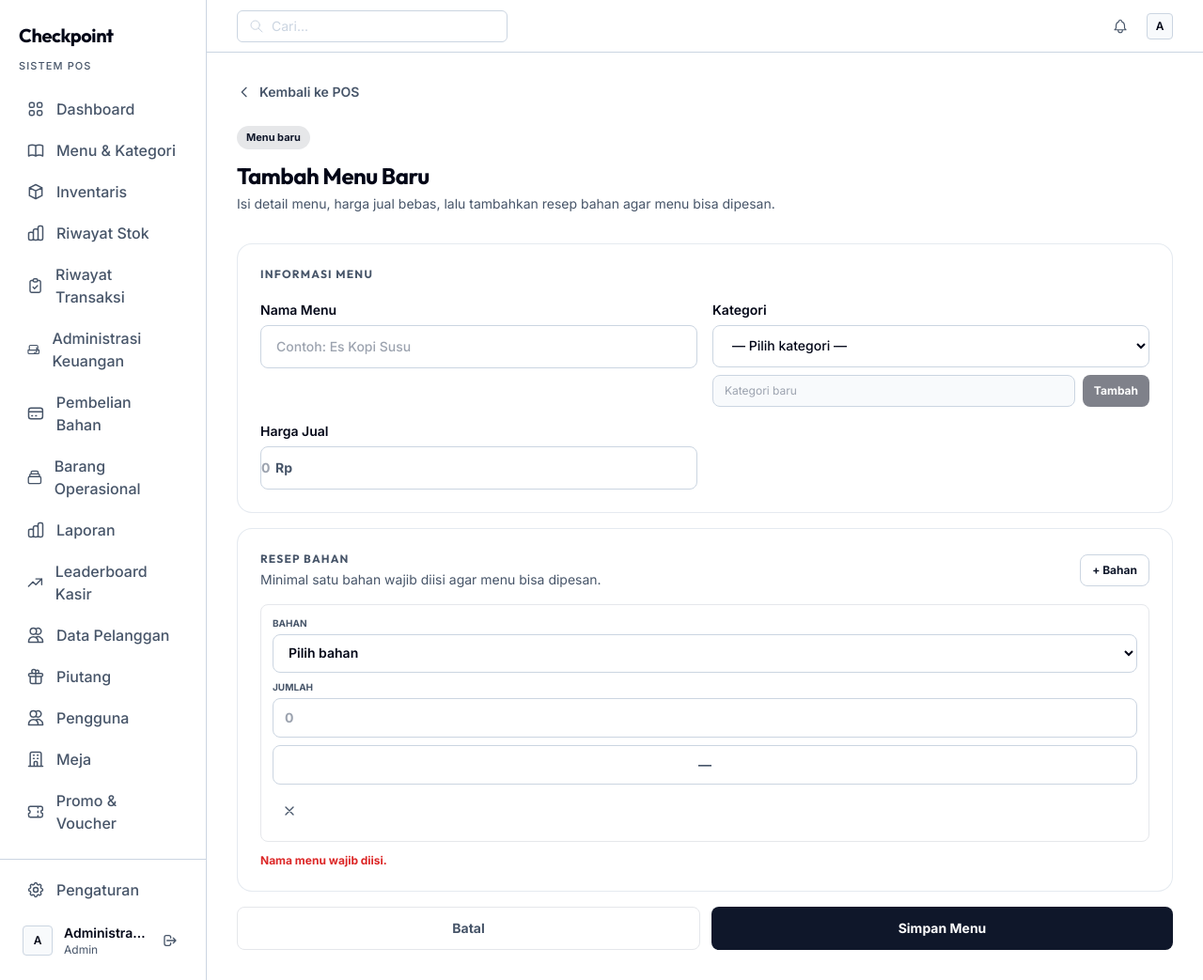
After one commit to dimsdevv/beanpay-pos, a PHP site: page /BeanPay/modules/kasir/tambah_menu.php in a window 1280 px wide. The commit adds this page. Shown: the whole page at 94% size. Run offline with PHP 8.4, Linux system fonts and the light colour scheme; a user stored in the database is signed in; data comes from the database, SQL or seed files in the repository; data that the repository does not hold is empty.

Commit message:
feat: halaman tambah menu kasir (tambah_menu.php) + navigasi sidebar

```diff
--- a/includes/sidebar.php
+++ b/includes/sidebar.php
@@ -118,6 +118,10 @@ function navClass($current_page, $target) {
                 <svg class="w-5 h-5" fill="none" stroke="currentColor" viewBox="0 0 24 24"><path stroke-linecap="round" stroke-linejoin="round" stroke-width="1.8" d="M3 10h18M7 15h1m4 0h1m-7 4h12a3 3 0 003-3V8a3 3 0 00-3-3H6a3 3 0 00-3 3v8a3 3 0 003 3z"/></svg>
                 Catat Pengeluaran
             </a>
+            <a href="<?= BASE_URL ?>/modules/kasir/tambah_menu.php" class="<?= navClass($current_page, 'tambah_menu.php') ?>">
+                <svg class="w-5 h-5" fill="none" stroke="currentColor" viewBox="0 0 24 24"><path stroke-linecap="round" stroke-linejoin="round" stroke-width="1.8" d="M12 4v16m8-8H4"/></svg>
+                Tambah Menu
+            </a>
             <a href="<?= BASE_URL ?>/modules/admin/piutang.php" class="<?= navClass($current_page, 'piutang.php') ?>">
                 <svg class="w-5 h-5" fill="none" stroke="currentColor" viewBox="0 0 24 24"><path stroke-linecap="round" stroke-linejoin="round" stroke-width="1.8" d="M12 8v13m0-13V6a2 2 0 112 2h-2zm0 0V5.5A2.5 2.5 0 109.5 8H12zm-7 4h14M5 12a2 2 0 110-4h14a2 2 0 110 4M5 12v7a2 2 0 002 2h10a2 2 0 002-2v-7"></path></svg>
                 Piutang
--- /dev/null
+++ b/modules/kasir/tambah_menu.php
@@ -0,0 +1,200 @@
+<?php
+$page_title = 'Tambah Menu';
+require_once __DIR__ . '/../../config/database.php';
+require_once __DIR__ . '/../../includes/auth.php';
+require_once __DIR__ . '/../../includes/helpers.php';
+
+requireRole(['kasir', 'admin']);
+requireCsrfToken();
+
+// Fetch categories & bahan baku
+$kategoris = $pdo->query("SELECT id, nama_kategori FROM kategori ORDER BY nama_kategori ASC")->fetchAll();
+$bahanList = $pdo->query("SELECT id, nama_bahan AS nama, satuan FROM bahan_baku ORDER BY nama_bahan ASC")->fetchAll();
+
+require_once __DIR__ . '/../../includes/header.php';
+require_once __DIR__ . '/../../includes/sidebar.php';
+?>
+
+<div x-data="tambahMenu()" class="max-w-3xl mx-auto">
+
+    <!-- Back Navigation -->
+    <a href="<?= BASE_URL ?>/modules/kasir/index.php" class="btn-press inline-flex items-center gap-2 text-sm font-semibold text-vibe-on-surface-variant hover:text-vibe-on-surface transition-colors mb-6 group">
+        <svg class="w-4 h-4 transition-transform group-hover:-translate-x-0.5" fill="none" stroke="currentColor" viewBox="0 0 24 24"><path stroke-linecap="round" stroke-linejoin="round" stroke-width="2" d="M15 19l-7-7 7-7"/></svg>
+        Kembali ke POS
+    </a>
+
+    <!-- Page Title -->
+    <div class="mb-8">
+        <div class="inline-flex items-center gap-2 px-2.5 py-1 rounded-full bg-vibe-primary/10 text-vibe-primary text-[11px] font-bold mb-3">Menu baru</div>
+        <h1 class="text-2xl font-display font-bold text-vibe-on-surface tracking-tight" x-text="form.id ? 'Ubah Menu' : 'Tambah Menu Baru'"></h1>
+        <p class="text-sm text-vibe-on-surface-variant mt-1">Isi detail menu, harga jual bebas, lalu tambahkan resep bahan agar menu bisa dipesan.</p>
+    </div>
+
+    <div class="bg-white border border-vibe-outline-variant/50 rounded-2xl p-6 mb-4">
+        <h2 class="text-xs font-bold text-vibe-on-surface-variant uppercase tracking-widest mb-5">Informasi Menu</h2>
+        <div class="grid grid-cols-1 sm:grid-cols-2 gap-4">
+            <div class="sm:col-span-2">
+                <label class="block text-sm font-semibold text-vibe-on-surface mb-1.5">Nama Menu</label>
+                <input type="text" x-model="form.nama_menu" placeholder="Contoh: Es Kopi Susu" class="w-full px-4 py-3 bg-white border border-vibe-outline-variant rounded-xl focus:outline-none focus:border-vibe-primary text-sm font-medium transition-colors">
+            </div>
+            <div>
+                <label class="block text-sm font-semibold text-vibe-on-surface mb-1.5">Kategori</label>
+                <select x-model="form.kategori_id" class="w-full px-4 py-3 bg-white border border-vibe-outline-variant rounded-xl focus:outline-none focus:border-vibe-primary text-sm font-medium transition-colors cursor-pointer">
+                    <option value="">— Pilih kategori —</option>
+                    <template x-for="kat in kategoris" :key="kat.id">
+                        <option :value="kat.id" x-text="kat.nama_kategori"></option>
+                    </template>
+                </select>
+                <div class="flex gap-2 mt-2">
+                    <input type="text" x-model="newKategoriName" placeholder="Kategori baru"
+                           class="flex-1 px-3 py-2 bg-vibe-surface-dim border border-vibe-outline-variant rounded-lg focus:outline-none focus:border-vibe-primary text-xs transition-colors">
+                    <button type="button" @click="addKategori()" :disabled="savingKategori || !newKategoriName.trim()"
+                            class="px-3 py-2 rounded-lg bg-vibe-on-surface text-white text-xs font-bold disabled:opacity-50 transition-colors">Tambah</button>
+                </div>
+            </div>
+            <div>
+                <label class="block text-sm font-semibold text-vibe-on-surface mb-1.5">Harga Jual</label>
+                <div class="relative">
+                    <span class="absolute left-4 top-1/2 -translate-y-1/2 text-vibe-on-surface-variant text-sm font-black">Rp</span>
+                    <input type="number" step="1" min="0" x-model="form.harga" placeholder="0"
+                           class="w-full pl-11 pr-4 py-3 bg-white border border-vibe-outline-variant rounded-xl focus:outline-none focus:border-vibe-primary text-sm font-black transition-colors">
+                </div>
+            </div>
+        </div>
+    </div>
+
+    <div class="bg-white border border-vibe-outline-variant/50 rounded-2xl p-6 mb-4">
+        <div class="flex items-center justify-between gap-3 mb-4">
+            <div>
+                <h2 class="text-xs font-bold text-vibe-on-surface-variant uppercase tracking-widest">Resep Bahan</h2>
+                <p class="text-sm text-vibe-on-surface-variant mt-1">Minimal satu bahan wajib diisi agar menu bisa dipesan.</p>
+            </div>
+            <button type="button" @click="addItem()" class="px-3 py-2 rounded-lg bg-white border border-vibe-outline-variant text-vibe-primary text-xs font-bold hover:border-vibe-primary transition-colors">+ Bahan</button>
+        </div>
+        <div class="space-y-2">
+            <template x-for="(item, index) in form.items" :key="index">
+                <div class="grid grid-cols-1 sm:grid-cols-[1fr_120px_60px_36px] gap-2 items-center bg-vibe-surface-dim/50 border border-vibe-outline-variant/70 rounded-xl p-3">
+                    <div>
+                        <label class="block sm:hidden text-[10px] font-bold text-vibe-on-surface-variant uppercase mb-1">Bahan</label>
+                        <select x-model="item.bahan_id" @change="pickBahan(index)" class="w-full px-3 py-2.5 bg-white border border-vibe-outline-variant rounded-lg focus:outline-none focus:border-vibe-primary text-sm font-semibold">
+                            <option value="">Pilih bahan</option>
+                            <template x-for="bahan in bahanList" :key="bahan.id">
+                                <option :value="bahan.id" x-text="bahan.nama"></option>
+                            </template>
+                        </select>
+                    </div>
+                    <div>
+                        <label class="block sm:hidden text-[10px] font-bold text-vibe-on-surface-variant uppercase mb-1">Jumlah</label>
+                        <input type="number" x-model="item.jumlah" min="0" step="0.01" placeholder="0"
+                               class="w-full px-3 py-2.5 bg-white border border-vibe-outline-variant rounded-lg focus:outline-none focus:border-vibe-primary text-sm font-bold transition-colors">
+                    </div>
+                    <div class="px-2 py-2.5 bg-white border border-vibe-outline-variant rounded-lg text-sm font-bold text-vibe-on-surface-variant text-center" x-text="item.satuan || '—'"></div>
+                    <button type="button" @click="removeItem(index)" class="h-10 w-9 rounded-lg text-vibe-on-surface-variant hover:text-vibe-error hover:bg-vibe-error-container transition-colors">
+                        <svg class="w-4 h-4 mx-auto" fill="none" stroke="currentColor" viewBox="0 0 24 24"><path stroke-linecap="round" stroke-linejoin="round" stroke-width="2" d="M6 18L18 6M6 6l12 12"/></svg>
+                    </button>
+                </div>
+            </template>
+        </div>
+        <div x-show="formIssue" class="mt-3 text-xs font-bold text-vibe-error" x-text="formIssue"></div>
+    </div>
+
+    <div class="flex gap-3">
+        <a href="<?= BASE_URL ?>/modules/kasir/index.php" class="btn-press flex-1 py-3 rounded-xl border border-vibe-outline-variant/60 text-vibe-on-surface-variant font-bold text-sm hover:text-vibe-on-surface hover:bg-vibe-surface-dim transition-colors text-center">Batal</a>
+        <button type="button" @click="save()" :disabled="saving" class="btn-press flex-1 py-3 rounded-xl bg-vibe-primary text-white font-black text-sm hover:bg-vibe-primary-container transition-colors disabled:opacity-60 shadow-sm shadow-vibe-primary/20">
+            <span x-show="!saving" x-text="form.id ? 'Simpan Perubahan' : 'Simpan Menu'"></span>
+            <span x-show="saving" class="inline-flex items-center justify-center gap-2">
+                <svg class="animate-spin w-4 h-4" fill="none" viewBox="0 0 24 24"><circle class="opacity-25" cx="12" cy="12" r="10" stroke="currentColor" stroke-width="4"></circle><path class="opacity-75" fill="currentColor" d="M4 12a8 8 0 018-8V0C5.373 0 0 5.373 0 12h4zm2 5.291A7.962 7.962 0 014 12H0c0 3.042 1.135 5.824 3 7.938l3-2.647z"></path></svg>
+                Menyimpan...
+            </span>
+        </button>
+    </div>
+
+</div>
+
+<script>
+document.addEventListener('alpine:init', () => {
+    Alpine.data('tambahMenu', () => ({
+        kategoris: <?= json_encode($kategoris) ?>,
+        bahanList: <?= json_encode($bahanList) ?>,
+        saving: false,
+        savingKategori: false,
+        newKategoriName: '',
+        form: { nama_menu: '', kategori_id: '', harga: '', status: 'tersedia', items: [] },
+
+        init() {
+            this.addItem();
+        },
+
+        addItem() {
+            this.form.items.push({ bahan_id: '', jumlah: '', satuan: '' });
+        },
+        removeItem(index) {
+            this.form.items.splice(index, 1);
+            if (this.form.items.length === 0) this.addItem();
+        },
+        pickBahan(index) {
+            const item = this.form.items[index];
+            const bahan = this.bahanList.find(b => String(b.id) === String(item.bahan_id));
+            item.satuan = bahan ? bahan.satuan : '';
+        },
+        get formIssue() {
+            if (!this.form.nama_menu.trim()) return 'Nama menu wajib diisi.';
+            if (!this.form.kategori_id) return 'Pilih kategori terlebih dahulu.';
+            if ((parseFloat(this.form.harga) || 0) <= 0) return 'Harga jual harus lebih dari 0.';
+            const validItems = this.form.items.filter(i => i.bahan_id && (parseFloat(i.jumlah) || 0) > 0);
+            if (validItems.length === 0) return 'Tambahkan minimal satu bahan agar menu bisa dipesan.';
+            return '';
+        },
+        async save() {
+            if (this.saving) return;
+            if (this.formIssue) {
+                Swal.fire({ icon: 'warning', title: 'Data belum lengkap', text: this.formIssue, confirmButtonColor: '#0F172A' });
+                return;
+            }
+            this.saving = true;
+            try {
+                const fd = new FormData();
+                fd.append('csrf_token', document.querySelector('input[name="csrf_token"]').value);
+                fd.append('action', 'save_menu');
+                fd.append('nama_menu', this.form.nama_menu.trim());
+                fd.append('kategori_id', this.form.kategori_id);
+                fd.append('harga', this.form.harga);
+                fd.append('status', this.form.status || 'tersedia');
+                fd.append('items', JSON.stringify(this.form.items.map(i => ({ bahan_id: i.bahan_id, jumlah: i.jumlah }))));
+                const res = await fetch('proses_tambah_menu.php', { method: 'POST', body: fd });
+                const data = await res.json();
+                if (!data.success) throw new Error(data.message || 'Gagal menyimpan menu.');
+                Swal.fire({ icon: 'success', title: 'Menu tersimpan', text: data.message, timer: 1300, showConfirmButton: false });
+                setTimeout(() => window.location.href = '<?= BASE_URL ?>/modules/kasir/index.php', 700);
+            } catch (e) {
+                Swal.fire({ icon: 'error', title: 'Gagal', text: e.message, confirmButtonColor: '#0F172A' });
+            } finally {
+                this.saving = false;
+            }
+        },
+        async addKategori() {
+            const nama = this.newKategoriName.trim();
+            if (!nama || this.savingKategori) return;
+            this.savingKategori = true;
+            try {
+                const fd = new FormData();
+                fd.append('csrf_token', document.querySelector('input[name="csrf_token"]').value);
+                fd.append('action', 'add_kategori');
+                fd.append('nama_kategori', nama);
+                const res = await fetch('proses_tambah_menu.php', { method: 'POST', body: fd });
+                const data = await res.json();
+                if (!data.success) throw new Error(data.message || 'Gagal membuat kategori.');
+                this.kategoris.push({ id: data.id, nama_kategori: nama });
+                this.newKategoriName = '';
+                this.form.kategori_id = data.id;
+            } catch (e) {
+                Swal.fire({ icon: 'error', title: 'Gagal', text: e.message, confirmButtonColor: '#0F172A' });
+            } finally {
+                this.savingKategori = false;
+            }
+        }
+    }));
+});
+</script>
+
+<?php require_once __DIR__ . '/../../includes/footer.php'; ?>
```
